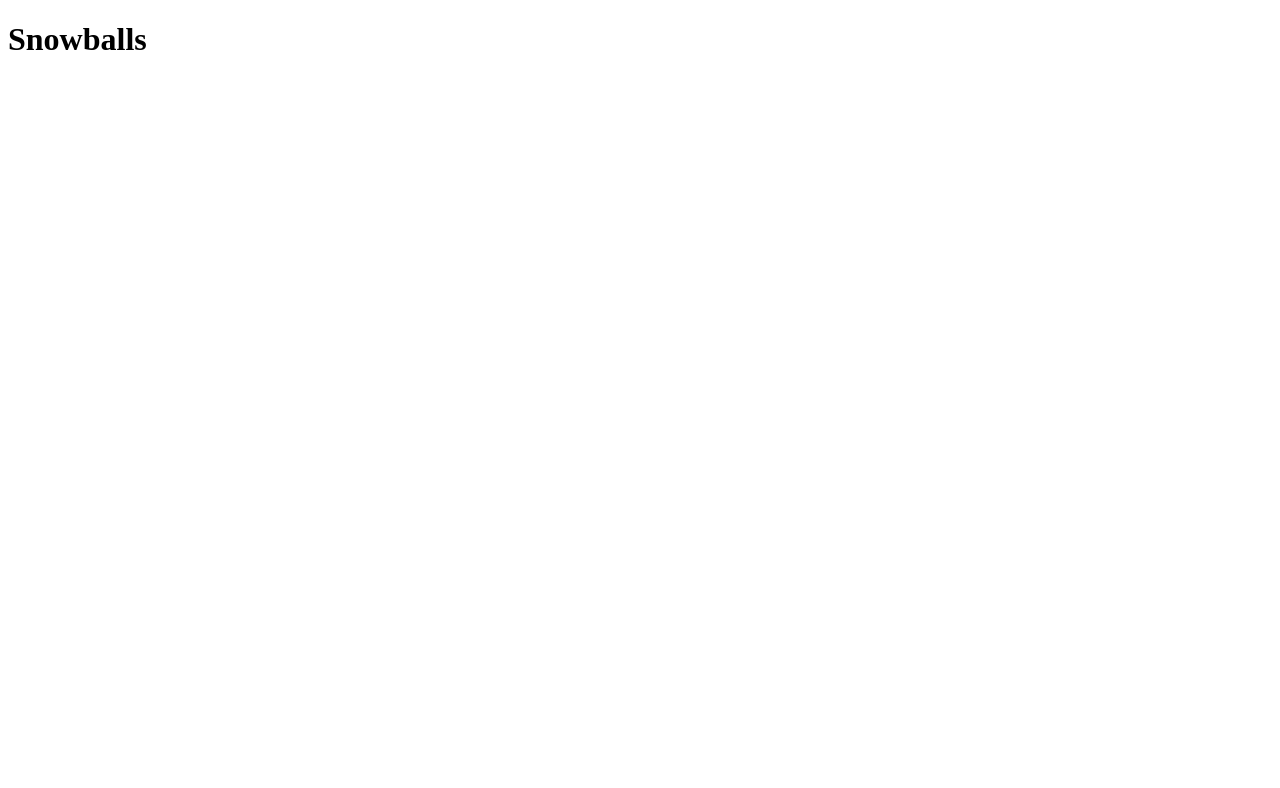
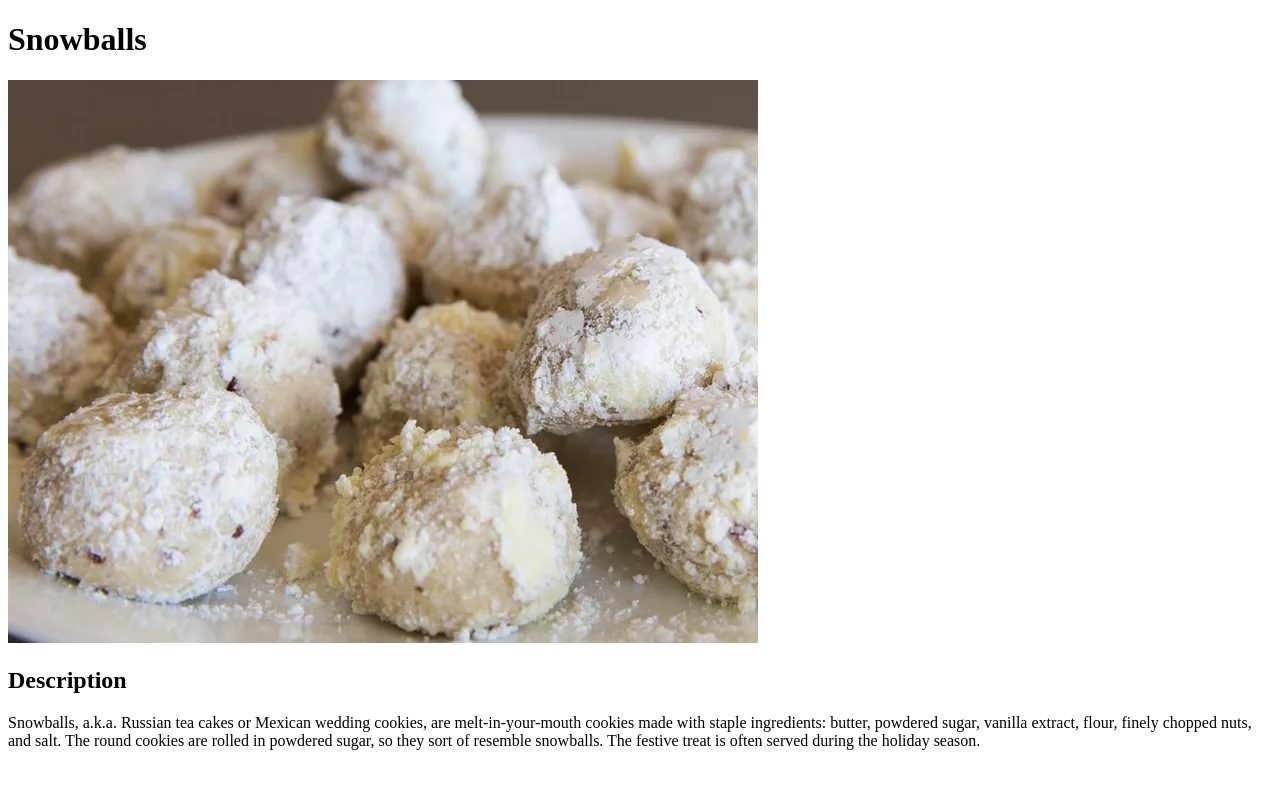
Before and after one commit to rahmanaga/odin-recipes, a plain HTML site: page recipes/snowballs.html in a window 1280 px wide. Drawn offline with Linux system fonts and the light colour scheme.

Commit message:
Change name of img file and add image and description to webpage

```diff
--- a/recipes/snowballs.html
+++ b/recipes/snowballs.html
@@ -8,5 +8,14 @@
   </head>
   <body>
     <h1>Snowballs</h1>
+    <img src="../images/snowballs.jpg" alt="snowballs" />
+    <h2>Description</h2>
+    <p>
+      Snowballs, a.k.a. Russian tea cakes or Mexican wedding cookies, are
+      melt-in-your-mouth cookies made with staple ingredients: butter, powdered
+      sugar, vanilla extract, flour, finely chopped nuts, and salt. The round
+      cookies are rolled in powdered sugar, so they sort of resemble snowballs.
+      The festive treat is often served during the holiday season.
+    </p>
   </body>
 </html>
```
Also changed, not shown: images/snowballs.jpg (renamed from images/1077113-snowballs-TummyYummy-4x3-1-5f4a064eb2a8497d81a7582fbc138d85.jpg).
